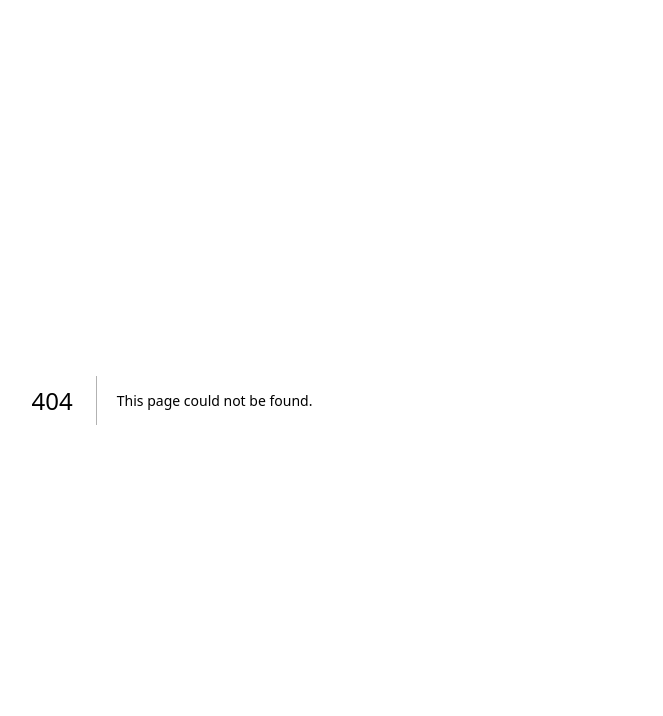
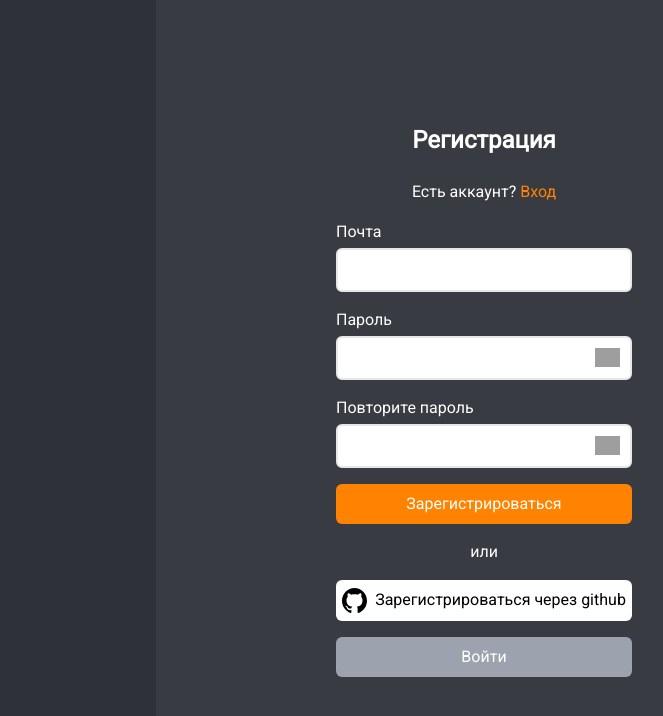
Before and after one commit to Pyplee/cho_pisat, a Next.js app: page /register in a window 1280 px wide. Before the commit this address had no page. Shown: the top 716 px of the page, without its empty margins (468-1131 px from the left). Built offline with nearby package versions, Linux system fonts and the light colour scheme; grey boxes are pictures that could not be loaded.

Commit message:
added register page

```diff
--- /dev/null
+++ b/src/app/register/page.tsx
@@ -0,0 +1,174 @@
+"use client";
+import React from "react";
+import { useForm, SubmitHandler } from "react-hook-form";
+import { zodResolver } from "@hookform/resolvers/zod";
+import * as z from "zod";
+
+// Define the form schema using Zod
+const schema = z.object({
+  email: z.string().email("Invalid email format"),
+  password: z.string().min(8, "Password must be at least 8 characters long"),
+  confirmPassword: z.string().min(8, 'Repeat password'),
+})
+.refine((data) => data.password === data.confirmPassword, {
+  message: "Passwords don't match",
+  path: ["confirmPassword"],
+});
+
+type FormInputs = z.infer<typeof schema>;
+
+function MainComponent() {
+  const { register, handleSubmit, formState: { errors } } = useForm<FormInputs>({
+    resolver: zodResolver(schema),
+  });
+
+  const onSubmit: SubmitHandler<FormInputs> = (data) => {
+    // Handle form submission
+    console.log("Form submitted:", data);
+  };
+
+  return (
+    <div className="min-h-screen flex">
+      <div className="flex-1 bg-[#2e3138] flex flex-col items-start p-4">
+      </div>
+      <div className="flex-1 bg-[#383b42] p-8 flex flex-col items-center justify-center">
+        <h2 className="text-white font-bold text-2xl mb-6">Регистрация</h2>
+        <p className="text-white mb-4">
+          Есть аккаунт?{" "}
+          <a href="#" className="text-[#ff8300]">
+            Вход
+          </a>
+        </p>
+        <form className="w-1/2 space-y-4">
+          <div>
+            <label className="block text-white mb-1" htmlFor="email">
+              Почта
+            </label>
+            <input
+              type="email"
+              id="email"
+              className={`w-full px-4 py-2 rounded-md bg-[#ffffff] border-2 border-gray-200 focus:ring ${
+                errors.email? "border-red-500" : ""
+              }`}
+              {...register("email")}
+            />
+            {errors.email && (
+              <span className="text-red-500 text-sm">{errors.email.message}</span>
+            )}
+          </div>
+          <div>
+            <label className="block text-white mb-1" htmlFor="password">
+              Пароль
+            </label>
+            <div className="relative">
+              <input
+                type="password"
+                id="password"
+                className={`w-full px-4 py-2 rounded-md bg-[#ffffff] border-2 border-gray-200 focus:ring ${
+                  errors.password? "border-red-500" : ""
+                }`}
+                {...register("password")}
+              />
+              {errors.password && (
+                <span className="text-red-500 text-sm">{errors.password.message}</span>
+              )}
+              <span className="absolute inset-y-0 right-0 flex items-center pr-3 cursor-pointer">
+                <img
+                  className="fas fa-eye"
+                  src="/eye_show.svg"
+                  alt="Show/hide password btn"
+                  width="25px"
+                  height="25px"
+                />
+              </span>
+            </div>
+          </div>
+          {/* <div>
+            <label htmlFor='confirmPassword' className='label block text-white mb-1'>
+              Подтверждение пароля *
+            </label>
+            <input
+              {...register('confirmPassword')}
+              type='password'
+              id='confirmPassword'
+              placeholder='Не менее 6 символов'
+              className='input'
+              aria-invalid={errors.confirmPassword ? 'true' : 'false'}
+            />
+            {errors.confirmPassword && (
+              <span role='alert' className='error'>
+                {errors.confirmPassword?.message}
+              </span>
+            )}
+          </div> */}
+          <div>
+            <label className="block text-white mb-1" htmlFor="confirmPassword">
+              Повторите пароль
+            </label>
+            <div className="relative">
+              <input
+                type="password"
+                id="confirmPassword"
+                className={`w-full px-4 py-2 rounded-md bg-[#ffffff] border-2 border-gray-200 focus:ring ${
+                  errors.confirmPassword? "border-red-500" : ""
+                }`}
+                {...register("confirmPassword")}
+              />
+              {errors.confirmPassword && (
+                <span className="text-red-500 text-sm">{errors.confirmPassword.message}</span>
+              )}
+              <span className="absolute inset-y-0 right-0 flex items-center pr-3 cursor-pointer">
+                <img
+                  className="fas fa-eye"
+                  src="/eye_show.svg"
+                  alt="Show/hide password btn"
+                  width="25px"
+                  height="25px"
+                />
+              </span>
+            </div>
+          </div>
+
+          <button
+            type="submit"
+            className="w-full bg-[#ff8300] text-white py-2 rounded-md"
+            onClick={handleSubmit(onSubmit)}
+          >
+            Зарегистрироваться
+          </button>
+        </form>
+        <div className="w-1/2 my-4 flex items-center justify-center text-white">
+          или
+        </div>
+        <div className="w-1/2 space-y-4">
+          <button className="w-full bg-white text-black flex items-center justify-center py-2 rounded-md">
+            <img
+              className="fab fa-github mr-2"
+              src="/github_logo.svg"
+              alt="Github logo"
+              width="25px"
+              height="25px"
+            />
+            Зарегистрироваться через github
+          </button>
+          <button className="w-full bg-gray-400 text-white py-2 rounded-md">
+            Войти
+          </button>
+        </div>
+      </div>
+    </div>
+  );
+}
+
+        {/* <img
+          src="/path-to-logo.png"
+          alt="GSfind logo"
+          className="h-[40px] mb-4"
+        />
+        <img
+          src="/path-to-your-image.jpg"
+          alt="abstract background"
+          className="flex-grow object-cover"
+        /> */}
+
+export default MainComponent;
```
Also changed, not shown: src/app/login/from.tsx (deleted).
